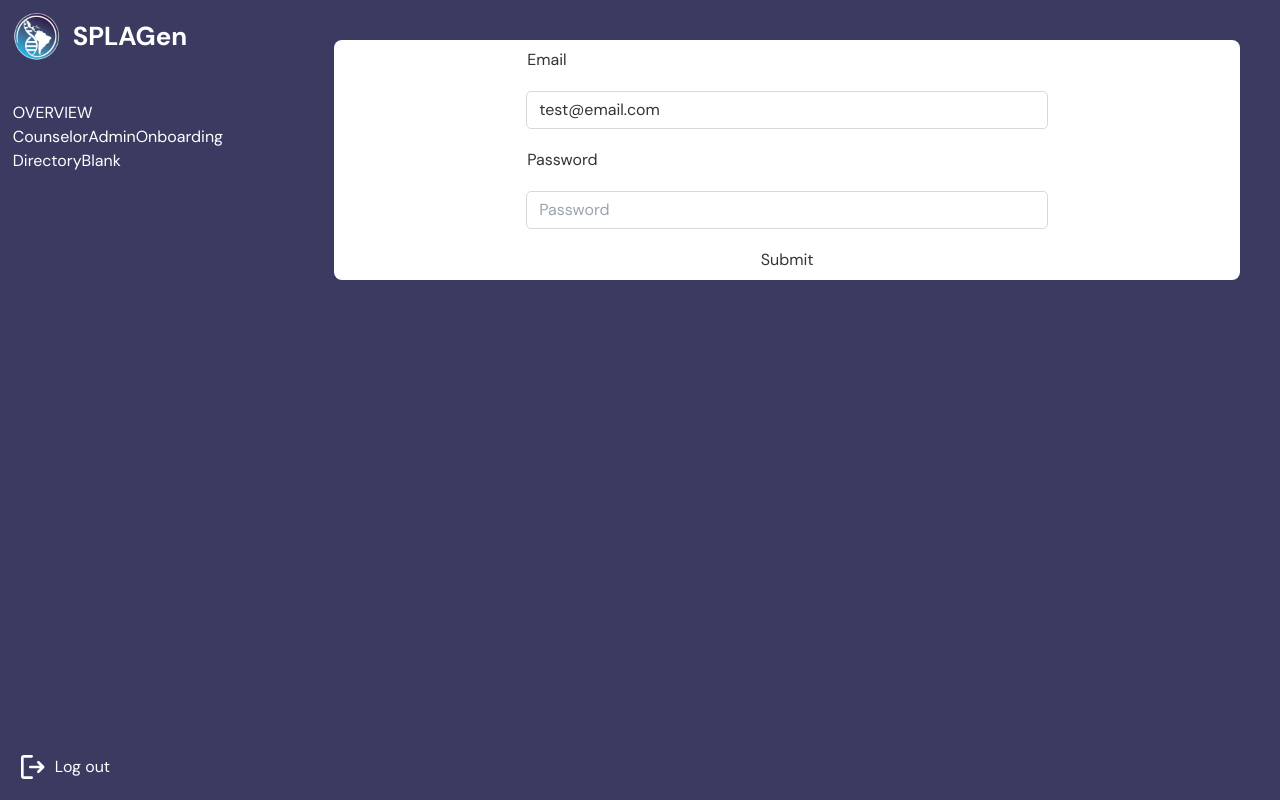
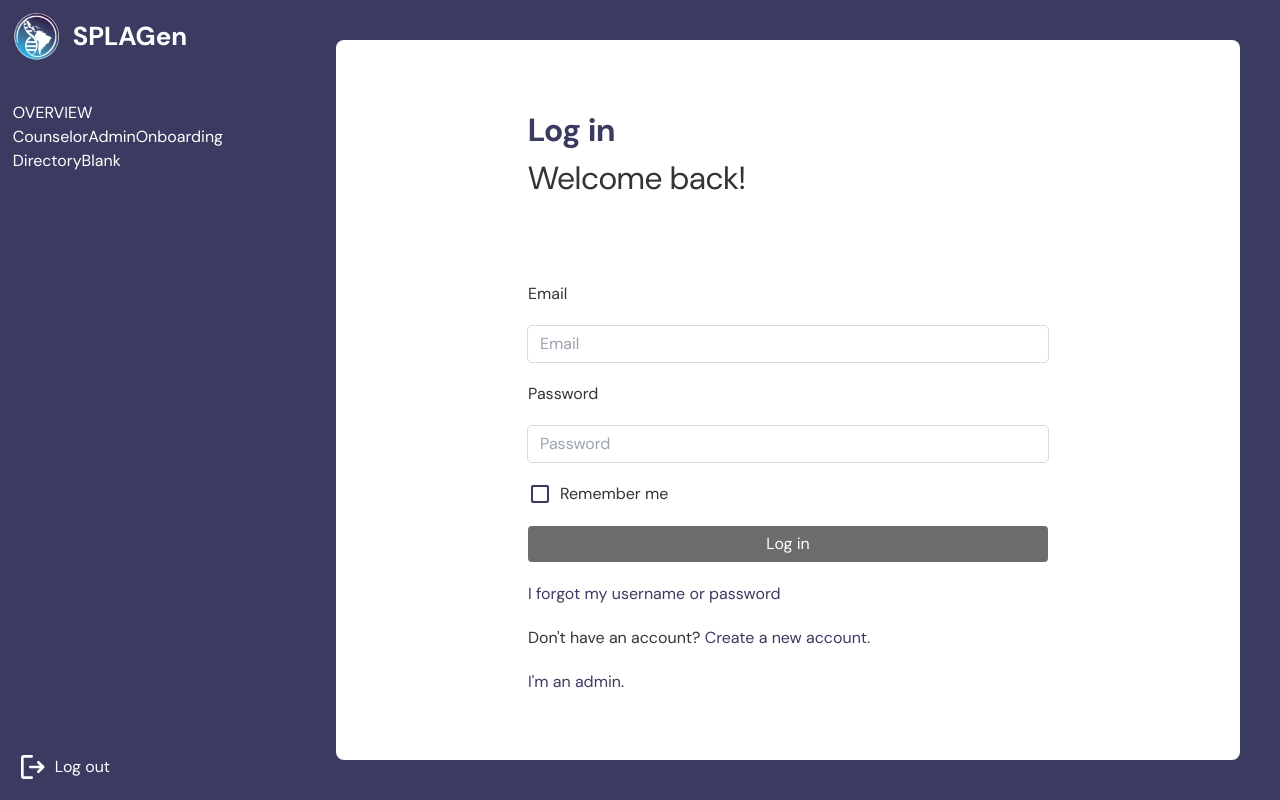
Before and after one commit to TritonSE/SPLAGen-Website, a Next.js app in the folder frontend/: page /login in a window 1280 px wide. Built offline with nearby package versions, Linux system fonts and the light colour scheme.

Commit message:
Finished login page..checkmark works

```diff
--- /dev/null
+++ b/frontend/src/app/components/CheckMark.tsx
@@ -0,0 +1,31 @@
+import Image from "next/image";
+import React from "react";
+
+type CheckmarkProps = {
+  checked: boolean;
+  onChange: (checked: boolean) => void;
+  label: string;
+};
+
+const Checkmark: React.FC<CheckmarkProps> = ({ checked, onChange, label }) => {
+  const checkedIcon = "/icons/ic_round-check-box.svg";
+  const uncheckedIcon = "/icons/ic_round-check-box-outline-blank.svg";
+  return (
+    <div
+      onClick={() => {
+        onChange(!checked);
+      }}
+      style={{ cursor: "pointer", display: "flex", alignItems: "center" }}
+    >
+      <Image
+        src={checked ? checkedIcon : uncheckedIcon}
+        alt={checked ? "Checked" : "Unchecked"}
+        width={24}
+        height={24}
+      />
+      <span style={{ marginLeft: "8px" }}>{label}</span>
+    </div>
+  );
+};
+
+export default Checkmark;
--- a/frontend/src/app/components/SideNavbar.module.css
+++ b/frontend/src/app/components/SideNavbar.module.css
@@ -1,6 +1,6 @@
 .SideNavbar {
   display: flex;
-  width: clamp(185px, 23vw, 296px);
+  width: clamp(185px, 26vw, 296px);
   background-color: var(--color-primary2);
   padding: clamp(4px, 1vw, 40px);
   color: white;
--- a/frontend/src/app/globals.css
+++ b/frontend/src/app/globals.css
@@ -62,21 +62,31 @@ main {
   padding: 8px;
   background-color: white;
   border-radius: 8px;
+  height: 90%;
 }
 
-form {
-  gap: 20px;
-}
-form input {
-  background-color: white;
-  outline: solid 1px var(--color-grey2);
-  padding: 6px 12px;
+.longButton {
+  width: 100%;
+  padding: 6px;
+  color: white;
+  background-color: var(--color-primary2);
   border-radius: 4px;
-  width: 100%;
-  box-sizing: border-box;
 }
 
-form input:focus {
-  outline: solid 1px var(--color-primary2);
-  box-shadow: 0 0 5px var(--color-primary2);
+.longButton:hover {
+  color: white;
+  background-color: var(--color-primary3);
 }
+
+.brah {
+  background-color: red;
+}
+
+.disabledButton {
+  background-color: var(--color-grey5);
+}
+
+.disabledButton:hover {
+  cursor: not-allowed;
+  background-color: var(--color-grey5);
+}
--- /dev/null
+++ b/frontend/src/app/login/forgot_login/page.tsx
@@ -0,0 +1,5 @@
+const ForgotLogin: React.FC = () => {
+  return <div>Temporary forgot login, create new account, i&apos;m an admin page</div>;
+};
+
+export default ForgotLogin;
--- a/frontend/src/app/login/login.module.css
+++ b/frontend/src/app/login/login.module.css
@@ -1,7 +1,64 @@
-.loginForm {
+.loginPageContainer {
+  display: flex;
+  width: 100%;
+  height: 100%;
+  justify-content: center;
+  align-items: center;
+}
+
+.loginPageDiv {
   width: clamp(300px, 90%, 520px);
   height: clamp(350px, auto, 427px);
   display: flex;
   flex-direction: column;
-  margin: auto;
+  gap: clamp(20px, 10vh, 80px);
 }
+
+.loginPageDiv h1 {
+  color: var(--color-primary2);
+  font-size: 2rem;
+}
+
+.loginPageDiv h2 {
+  font-size: 2rem;
+}
+
+.loginPageDiv a {
+  color: var(--color-primary2);
+}
+
+/* Form styling: leverage these stylings and put into global.css once every form is complete. */
+/* We'll keep them isolated to this component to not interfere with other stylings. */
+
+.loginPageContainer form {
+  display: flex;
+  flex-direction: column;
+  gap: 20px;
+}
+
+.loginPageContainer form label {
+  all: unset;
+}
+
+.loginPageContainer form input {
+  background-color: white;
+  outline: solid 1px var(--color-grey2);
+  padding: 6px 12px;
+  border-radius: 4px;
+  width: 100%;
+  box-sizing: border-box;
+}
+
+.loginPageContainer form input:hover {
+  box-shadow: 0 0 5px var(--color-primary1);
+}
+
+.loginPageContainer form input:focus {
+  outline: solid 1px var(--color-primary2);
+  box-shadow: 0 0 5px var(--color-primary2);
+}
+
+.rememberMe {
+  background-color: red;
+  outline: 4px solid black;
+}
--- a/frontend/src/app/login/page.tsx
+++ b/frontend/src/app/login/page.tsx
@@ -1,47 +1,96 @@
 "use client";
 import { zodResolver } from "@hookform/resolvers/zod";
+import Link from "next/link";
+import { useEffect, useState } from "react";
 import { SubmitHandler, useForm } from "react-hook-form";
 import { z } from "zod";
 
+import Checkmark from "../components/CheckMark";
+
 import styles from "./login.module.css";
 
+// Define the schema for form validation using Zod
 const schema = z.object({
   email: z.string().email(),
   password: z.string().min(8),
+  rememberMe: z.boolean().optional(),
 });
 
+// Infer the TypeScript type from the Zod schema
 type FormFields = z.infer<typeof schema>;
 
+// Initialize react-hook-form
 const Login: React.FC = () => {
+  const [rememberMe, setRememberMe] = useState(false);
+
   const {
     register,
     handleSubmit,
     setError,
-    formState: { errors, isSubmitting },
+    setValue,
+    formState: { errors, isSubmitting, isValid },
   } = useForm<FormFields>({
     defaultValues: {
-      email: "test@email.com",
+      email: "",
+      password: "",
+      rememberMe: false,
     },
-    resolver: zodResolver(schema),
+    resolver: zodResolver(schema), // Use Zod for form validation
+    mode: "onChange",
   });
 
+  // Effect to check for remembered email on component mount
+  useEffect(() => {
+    const rememberedEmail = localStorage.getItem("rememberedEmail");
+    if (rememberedEmail) {
+      setValue("email", rememberedEmail);
+      setRememberMe(true);
+    }
+  }, [setValue]);
+
+  // Form submission handler
   const onSubmit: SubmitHandler<FormFields> = async (data) => {
     try {
       await new Promise((resolve) => {
         setTimeout(resolve, 1000);
       });
+
+      // Simulate API call with a 1-second delay...
+      // Note how only email is saved...not the password.
+      if (data.rememberMe) {
+        localStorage.setItem("rememberedEmail", data.email);
+      } else {
+        localStorage.removeItem("rememberedEmail");
+      }
+
       console.log(data);
-      // eslint-disable-next-line @typescript-eslint/no-unused-vars
     } catch (error) {
+      console.error(error);
       setError("root", {
-        message: "This email is already taken",
+        message: "We couldn't find an account with that email and password.",
       });
     }
   };
 
+  // Handler for remember me checkbox changes
+  const handleRememberMeChange = (checked: boolean) => {
+    setRememberMe(checked);
+    setValue("rememberMe", checked);
+  };
+
   return (
-    // eslint-disable-next-line @typescript-eslint/no-misused-promises
-    <form className={styles.loginForm} onSubmit={handleSubmit(onSubmit)}>
+    <div className={styles.loginPageContainer}>
+      <div className={styles.loginPageDiv}>
+        <div>
+          <h1>
+            {" "}
+            <strong> Log in </strong>{" "}
+          </h1>
+          <h2> Welcome back!</h2>
+        </div>
+
+        {/* eslint-disable-next-line @typescript-eslint/no-misused-promises */}
+        <form onSubmit={handleSubmit(onSubmit)}>
           <label htmlFor="email">Email</label>
           <input {...register("email")} id="email" type="text" placeholder="Email" />
           {errors.email && <div className="text-red-500">{errors.email.message}</div>}
@@ -50,12 +99,29 @@ const Login: React.FC = () => {
           <input {...register("password")} id="password" type="password" placeholder="Password" />
           {errors.password && <div className="text-red-500">{errors.password.message}</div>}
 
-      <button disabled={isSubmitting} type="submit">
-        {isSubmitting ? "Loading..." : "Submit"}
+          <Checkmark checked={rememberMe} onChange={handleRememberMeChange} label="Remember me" />
+
+          {/* Submit button is dynamically enabled/disabled based on form state */}
+          <button
+            className={`longButton ${!isValid ? "disabledButton" : ""}`}
+            disabled={!isValid || isSubmitting}
+            type="submit"
+          >
+            {isSubmitting ? "Loading..." : "Log in"}
           </button>
 
           {errors.root && <div className="text-red-500">{errors.root.message}</div>}
+
+          <Link href="/login/forgot_login"> I forgot my username or password </Link>
+          <span>
+            {" "}
+            Don&apos;t have an account?{" "}
+            <Link href="/login/forgot_login"> Create a new account. </Link>{" "}
+          </span>
+          <Link href="/login/forgot_login"> I&apos;m an admin. </Link>
         </form>
+      </div>
+    </div>
   );
 };
 
```
Also changed, not shown: frontend/public/icons/ic_round-check-box-outline-blank.svg (added), frontend/public/icons/ic_round-check-box.svg (added). Lines whose indentation alone changed are shown as unchanged.
